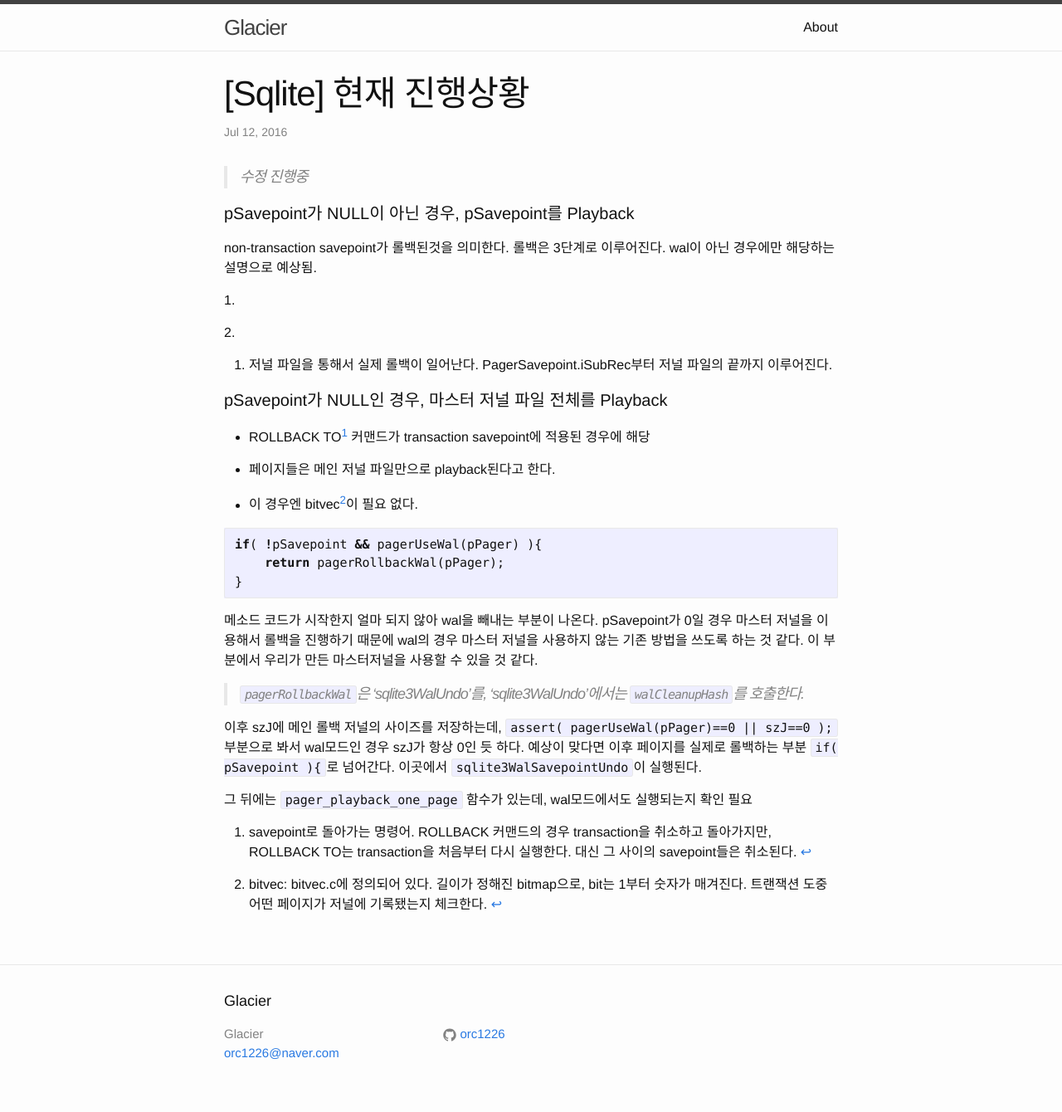
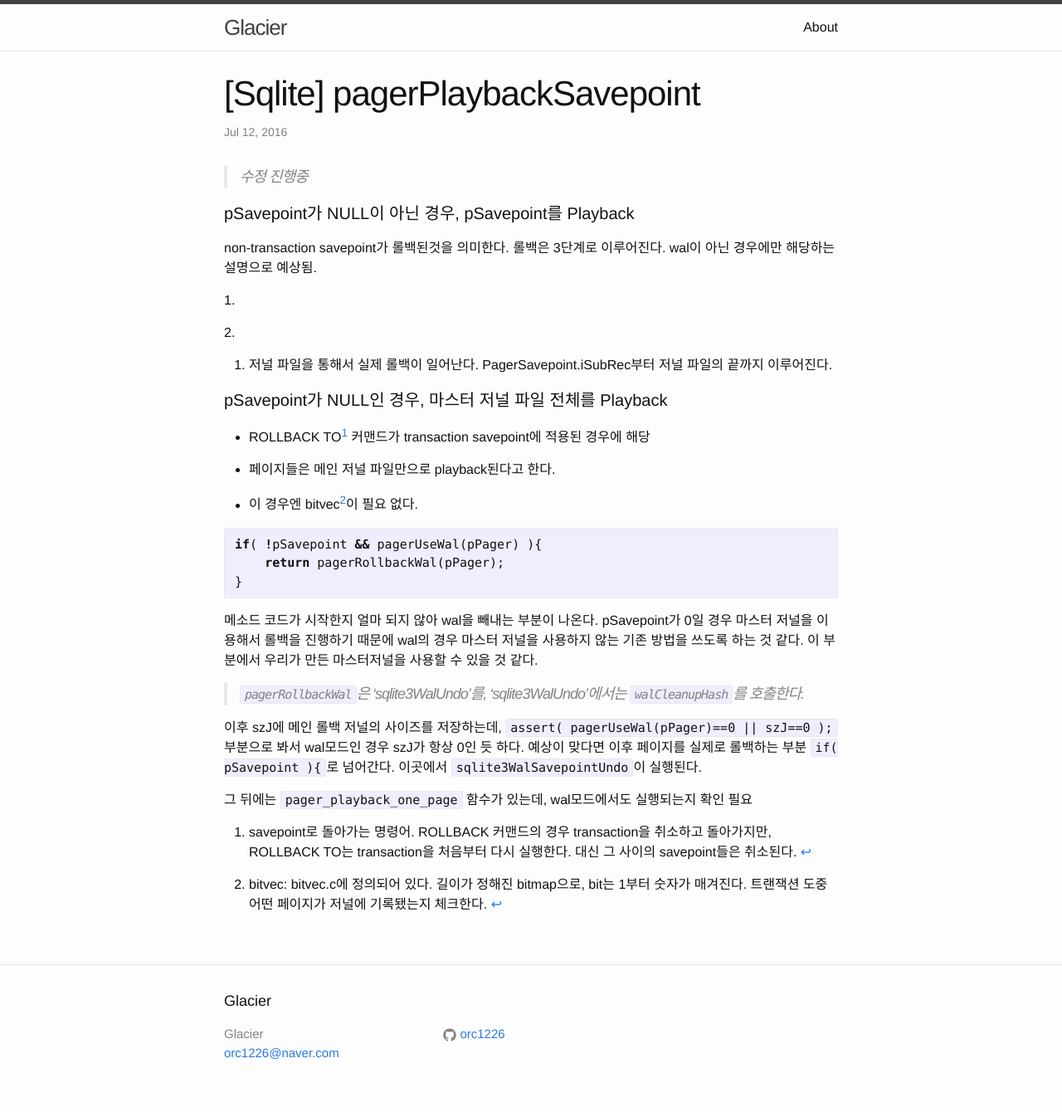
Before and after one commit to mnyok/mnyok.github.io, a Jekyll site: the page built from _posts/2016-07-20-pagerPlaybackSavepoint.markdown, in a window 1280 px wide. Shown: the whole page at 83% size. Built offline with Jekyll 4.4.1, drawn with Linux system fonts in a browser that asks for light colours.

Commit message:
add highlight

```diff
--- a/_posts/2016-07-20-pagerPlaybackSavepoint.markdown
+++ b/_posts/2016-07-20-pagerPlaybackSavepoint.markdown
@@ -1,6 +1,6 @@
 ---
 layout: post
-title:  "[Sqlite] 현재 진행상황"
+title:  "[Sqlite] pagerPlaybackSavepoint"
 date:   2016-07-12 21:01:47 +0000
 categories: sqlite
 ---
```
